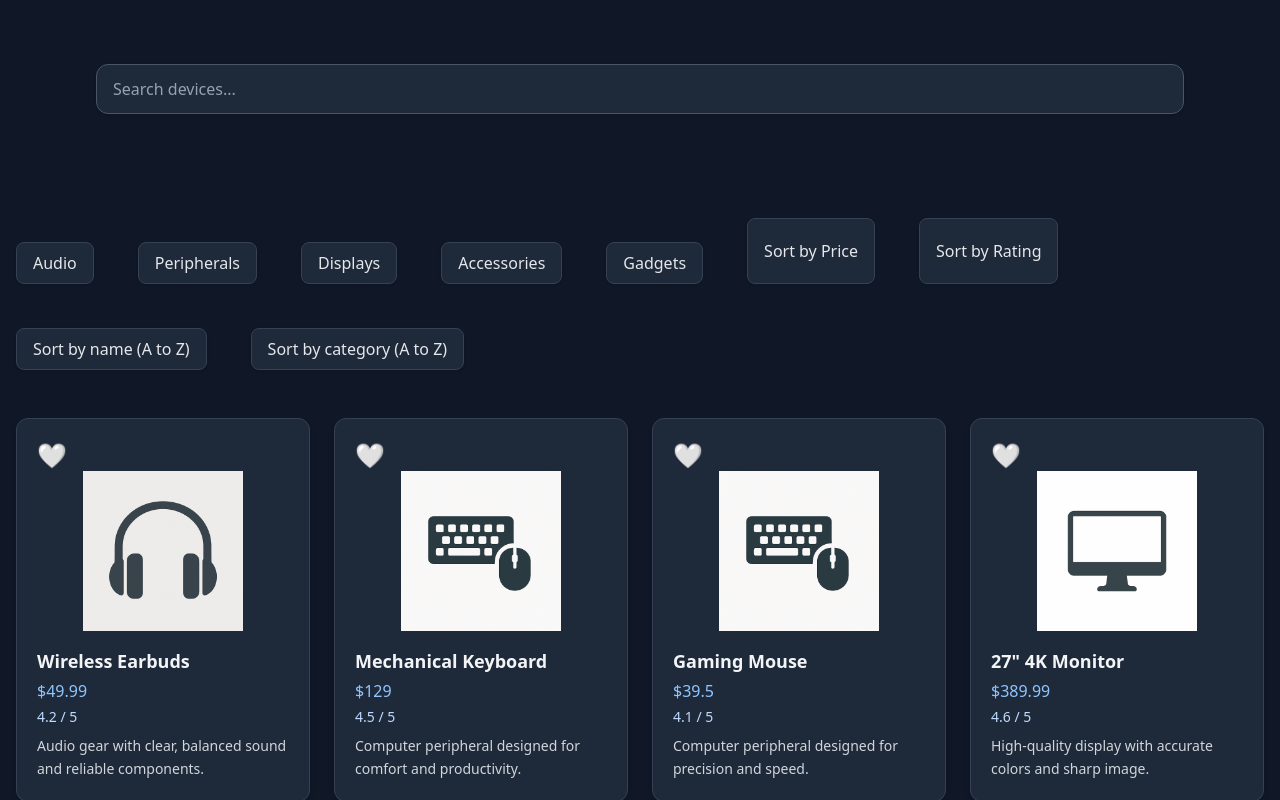
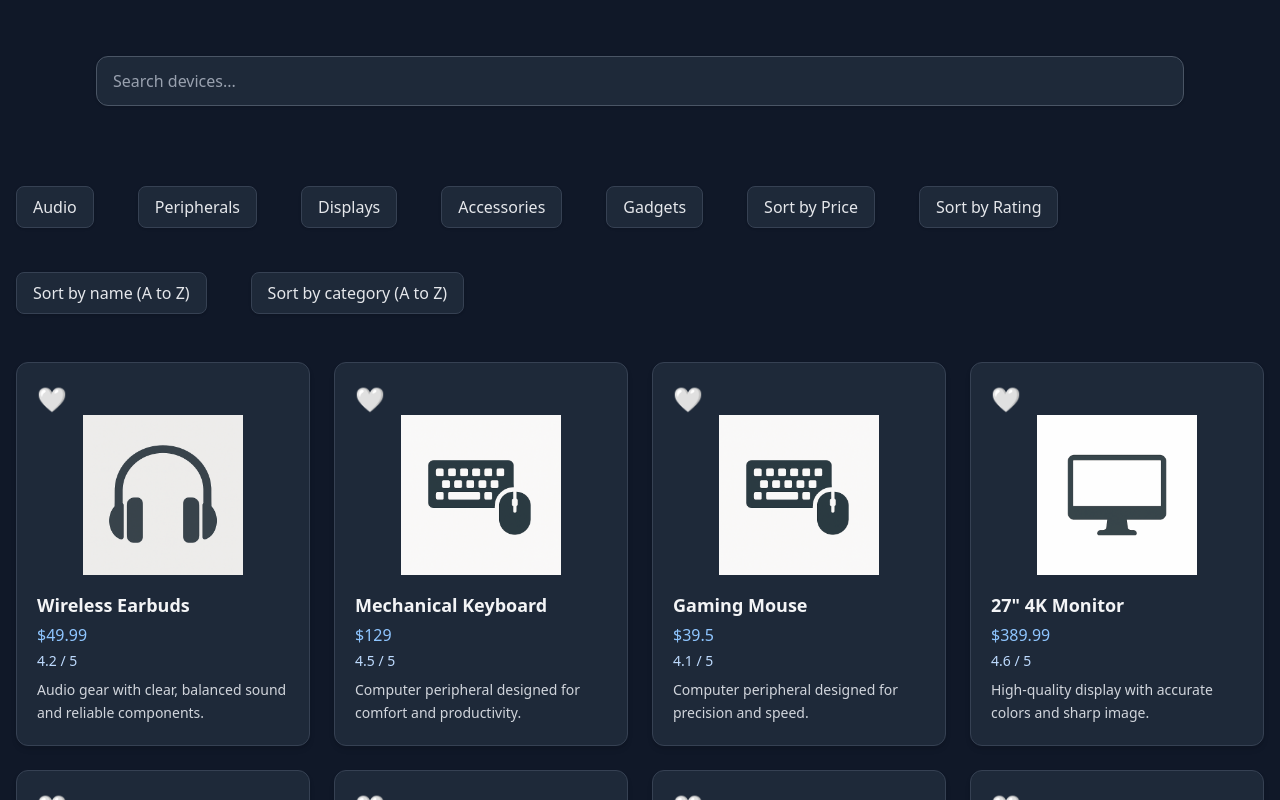
Before and after one commit to EvanClevenger/Mini-Catalog-Challenge, a React (Vite) app: page / in a window 1280 px wide. Shown: the top 800 px of the page. Built offline with nearby package versions, Linux system fonts and the light colour scheme.

Commit message:
category buttons can now toggle

```diff
--- a/components/CategoryFilters.tsx
+++ b/components/CategoryFilters.tsx
@@ -1,19 +1,25 @@
 type CategoryFiltersProps = {
   category: Array<{ id: string; name: string }>;
   setCategoryId: (id: string) => void;
+  categoryId: string;
 };
 
 export function CategoryFilters({
   category,
   setCategoryId,
+  categoryId,
 }: CategoryFiltersProps) {
   return (
-    <div className="mt-6 flex flex-wrap gap-3">
+    <div className="mt- flex flex-wrap gap-3">
       {category.map((data) => (
         <button
           key={data.id}
-          className="px-4 py-2 m-4 rounded-lg bg-gray-800 border border-gray-700 text-gray-200 hover:bg-gray-700 hover:border-gray-600 transition shadow-sm"
-          onClick={() => setCategoryId(data.id)}
+          className={`px-4 py-2 m-4 rounded-lg border transition shadow-sm ${
+            categoryId === data.id
+              ? "bg-blue-600 border-blue-500 text-white"
+              : "bg-gray-800 border-gray-700 text-gray-200 hover:bg-gray-700 hover:border-gray-600"
+          }`}
+          onClick={() => setCategoryId(categoryId === data.id ? "" : data.id)}
         >
           {data.name}
         </button>
--- a/components/SearchBar.tsx
+++ b/components/SearchBar.tsx
@@ -4,7 +4,7 @@ type SearchBarProps = {
 
 export function SearchBar({ setSearch }: SearchBarProps) {
   return (
-    <div className="max-w-6xl mx-auto px-4 py-8">
+    <div className="max-w-6xl mx-auto px-4 pt-6 pb-2">
       <input
         className="w-full rounded-xl border border-gray-600 bg-gray-800 text-gray-100 placeholder-gray-400 px-4 py-3 focus:outline-none focus:ring-2 focus:ring-blue-500 shadow-sm"
         placeholder="Search devices..."
--- a/src/App.tsx
+++ b/src/App.tsx
@@ -93,7 +93,11 @@ function App() {
         </div>
 
         <div className="mt-6 flex flex-wrap gap-3">
-          <CategoryFilters category={category} setCategoryId={setCategoryId} />
+          <CategoryFilters
+            category={category}
+            setCategoryId={setCategoryId}
+            categoryId={categoryId}
+          />
           <button
             onClick={() => setSortBy(sortBy === "price" ? "none" : "price")}
             className={`px-4 py-2 m-4 rounded-lg border transition shadow-sm ${
```
